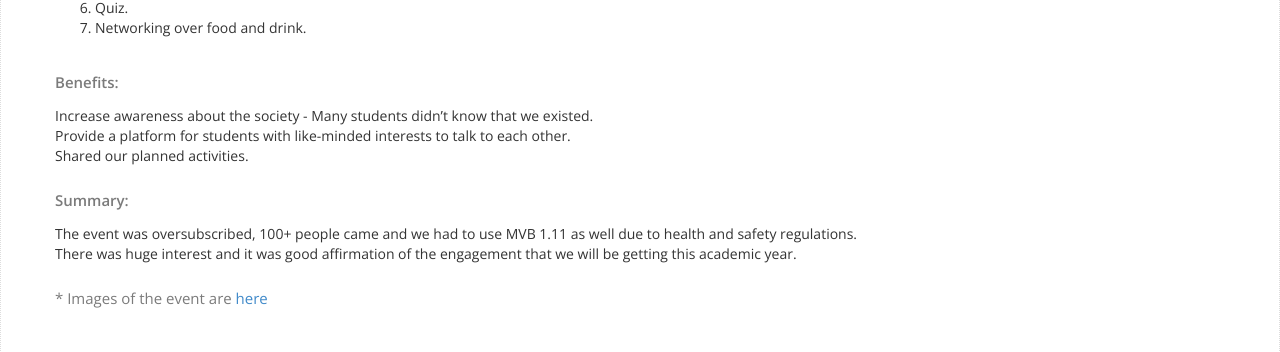
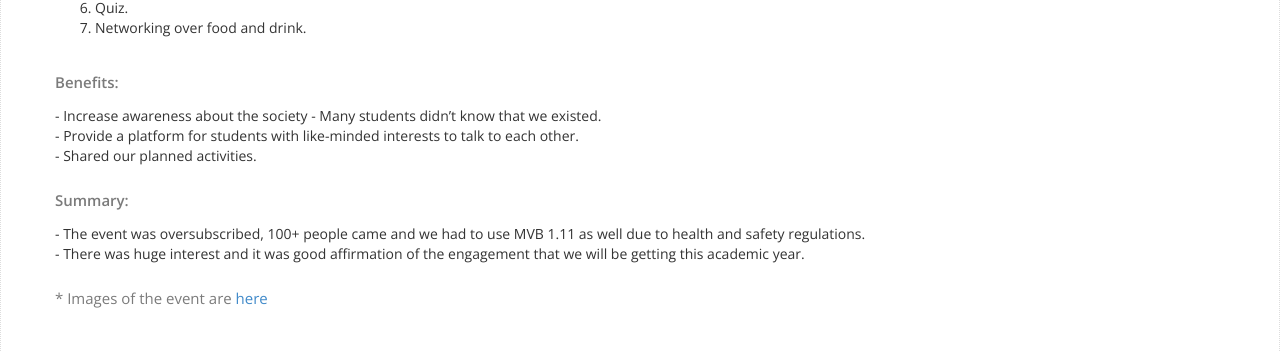
Before and after one commit to bristolresearchsoc/bristolresearchsoc.github.io, a Jekyll site: the page built from _posts/2018-12-18-Road-to-Research-0.md, in a window 1280 px wide. Shown: the part 598-950 px from the top of the page. Built offline with Jekyll 4.4.1, drawn with Linux system fonts in a browser that asks for light colours; nearby versions of some CDN libraries; some web fonts are replaced.

Commit message:
formatting and for sure finished now...

```diff
--- a/_posts/2018-12-18-Road-to-Research-0.md
+++ b/_posts/2018-12-18-Road-to-Research-0.md
@@ -18,12 +18,12 @@ permalink: /:year/:month/:day/:title.html
 7. Networking over food and drink.
 
 **Benefits:**
-* - Increase awareness about the society - Many students didn't know that we existed.
-* - Provide a platform for students with like-minded interests to talk to each other.
-* - Shared our planned activities.
+* \- Increase awareness about the society - Many students didn't know that we existed.
+* \- Provide a platform for students with like-minded interests to talk to each other.
+* \- Shared our planned activities.
 
 **Summary:**
-* - The event was oversubscribed, 100+ people came and we had to use MVB 1.11 as well due to health and safety regulations.
-* - There was huge interest and it was good affirmation of the engagement that we will be getting this academic year.
+* \- The event was oversubscribed, 100+ people came and we had to use MVB 1.11 as well due to health and safety regulations.
+* \- There was huge interest and it was good affirmation of the engagement that we will be getting this academic year.
 
 \* Images of the event are [here](https://bristolresearchsoc.github.io/events/)
```
